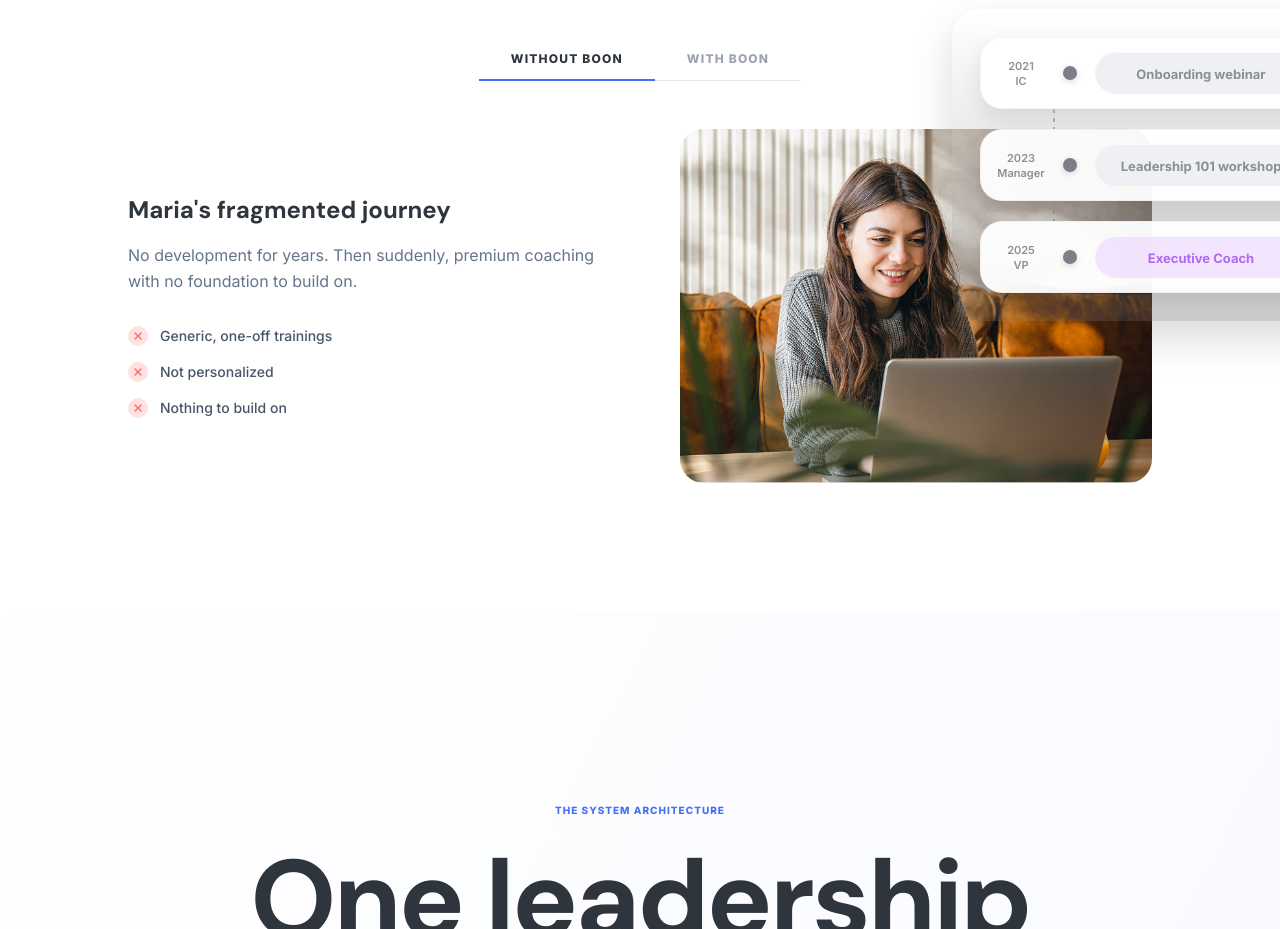
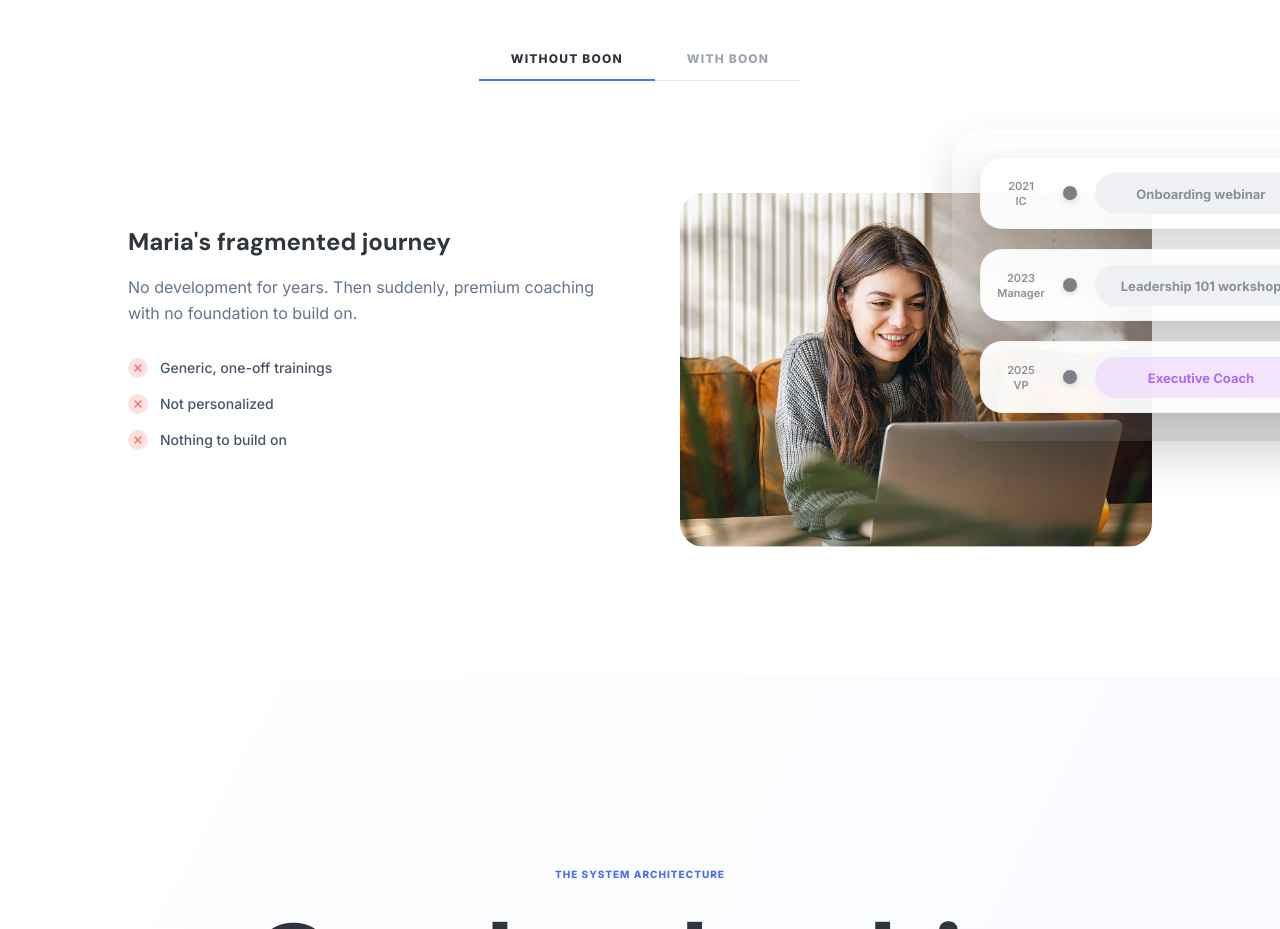
Before and after one commit to ayafdez/Boon_New-Website-V2, a Next.js app in the folder next-site/: page / in a window 1280 px wide. Shown: the part 2720-3649 px from the top of the page. Built offline with nearby package versions, Linux system fonts and the light colour scheme; no server answers; a web font is replaced by a local one.

Commit message:
Update BoonDifferenceVisual.tsx

```diff
--- a/next-site/components/home/BoonDifferenceVisual.tsx
+++ b/next-site/components/home/BoonDifferenceVisual.tsx
@@ -99,7 +99,7 @@ export function BoonDifferenceVisual() {
         </div>
 
         {/* Right — image with timeline overlay */}
-        <div className="relative">
+        <div className="relative pt-16">
           {/* Photo */}
           <div className={`rounded-[24px] overflow-hidden aspect-[4/3] bg-gradient-to-br ${c.fallbackGradient} relative`}>
             {/* eslint-disable-next-line @next/next/no-img-element */}
@@ -114,7 +114,7 @@ export function BoonDifferenceVisual() {
           <div
             className="absolute"
             style={{
-              top: '-120px',
+              top: '0px',
               right: '-200px',
               width: 400,
               borderRadius: 28,
```
